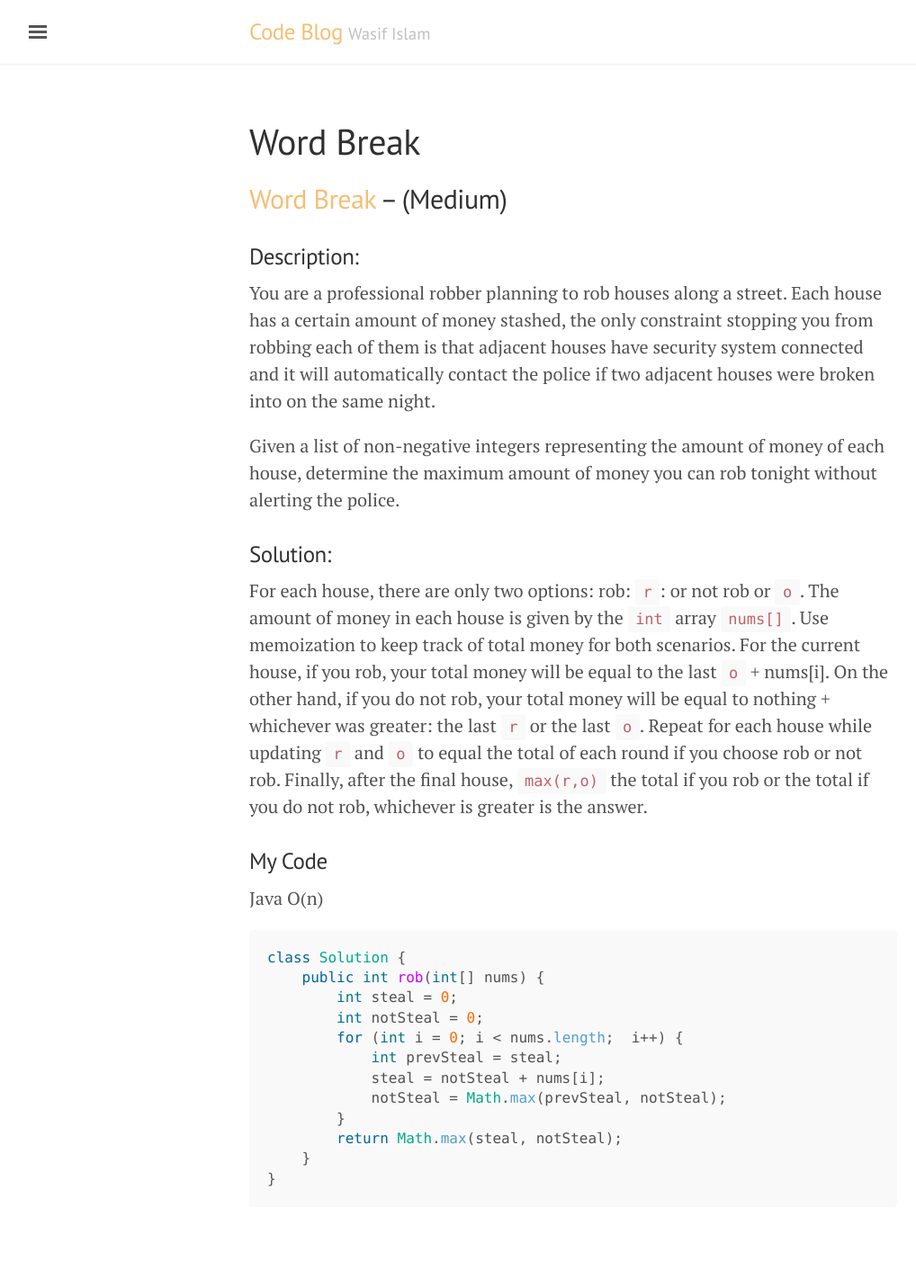
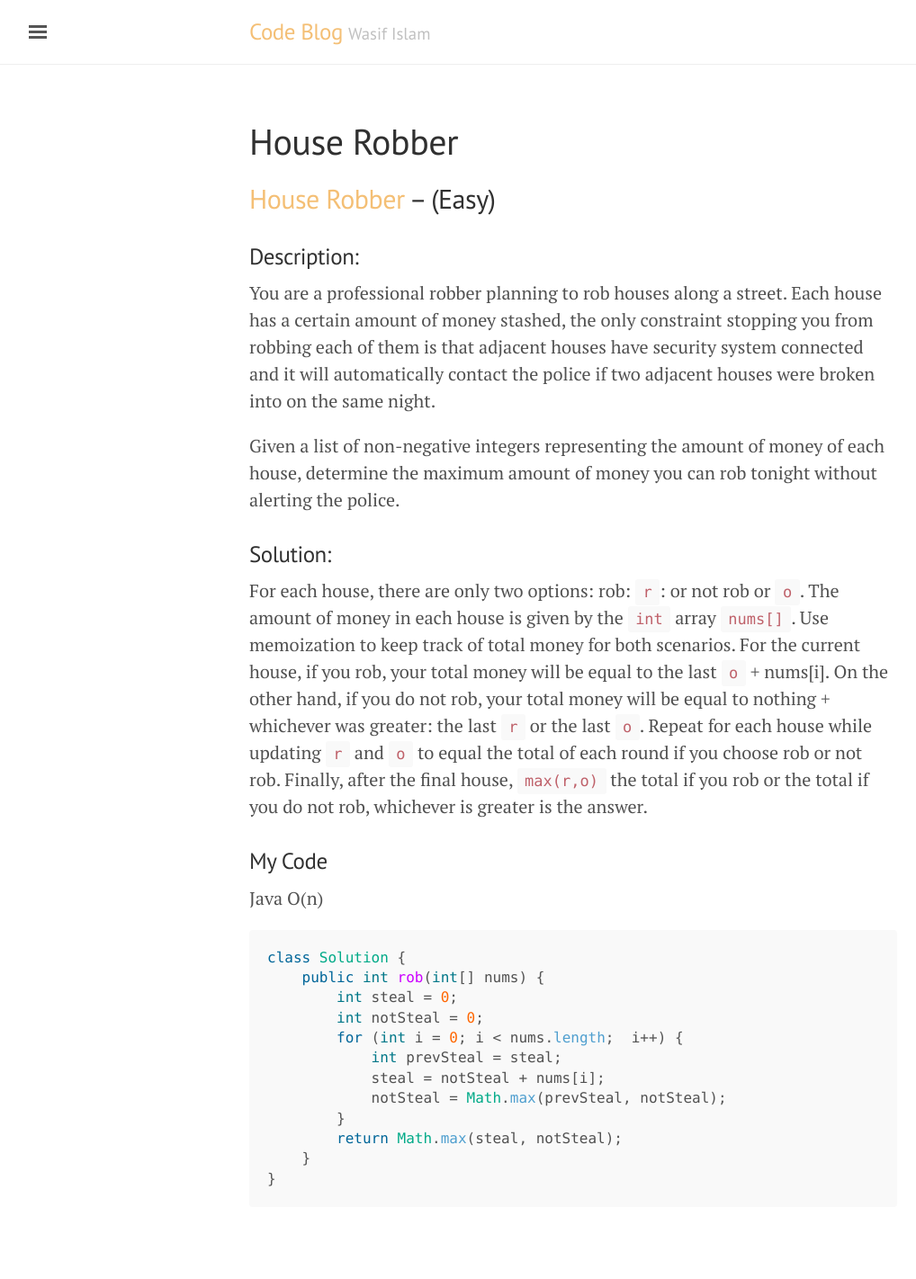
Before and after one commit to washifu/CodeBlog, a Jekyll site: the page built from pages/2017-10-16-House_Robber.md, in a window 1280 px wide. Shown: the whole page at 90% size, without its empty margins (3-1021 px from the left). Built offline with Jekyll 4.4.1, drawn with Linux system fonts in a browser that asks for light colours; comment, search, counter and statistics services are not loaded.

Commit message:
Update 2017-10-16-House_Robber.md

```diff
--- a/pages/2017-10-16-House_Robber.md
+++ b/pages/2017-10-16-House_Robber.md
@@ -1,10 +1,10 @@
 ---
 layout: page
-title: Word Break
+title: House Robber
 comments: true
 ---
 
-## [Word Break](https://leetcode.com/problems/word-break/description/) -- (Medium)
+## [House Robber](https://leetcode.com/problems/house-robber/description/) -- (Easy)
 
 ### Description:
 You are a professional robber planning to rob houses along a street.
```
